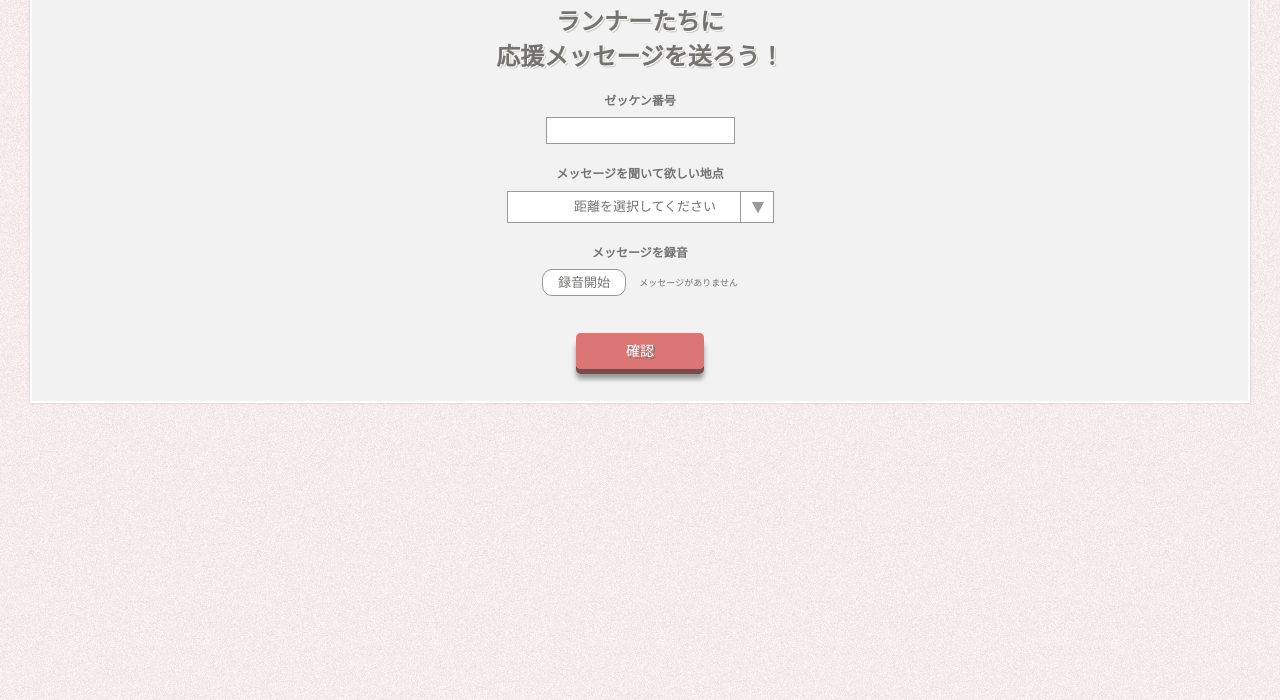
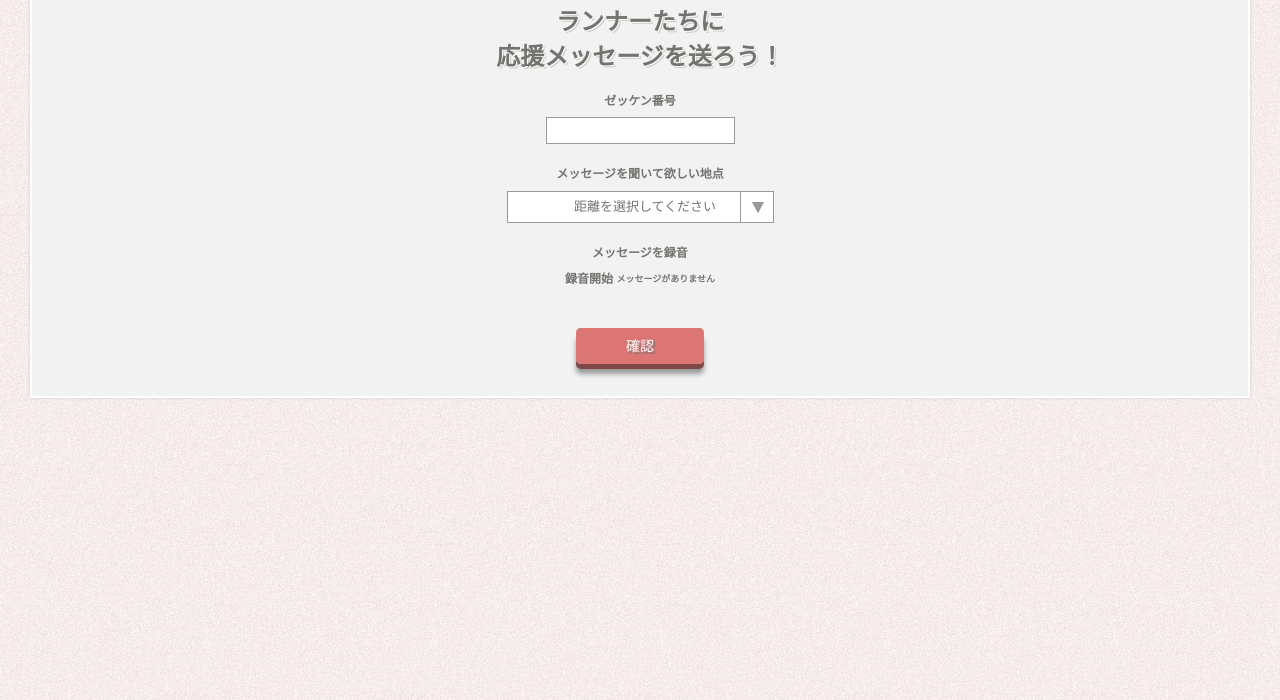
Before and after one commit to takayuki15/orachika, a plain HTML site: page orachika.html in a window 1280 px wide. Shown: the part 130-830 px from the top of the page. Drawn offline with Linux system fonts and the light colour scheme.

Commit message:
Modified Record Btn

```diff
--- a/orachika.html
+++ b/orachika.html
@@ -38,8 +38,10 @@
             <div class="row">
                 <label>メッセージを録音</label>
                 <ul class="message">
-                  <li id="id_start_button">録音開始</li>
+                  <label id="id_start_button">
+                  <li>録音開始</li>
                   <li class="no-message">メッセージがありません</li>
+                  </label>
                 </ul>
             </div>
             <div class="row" style="text-align: center; height: 40px; padding-top: 25px;">
```
